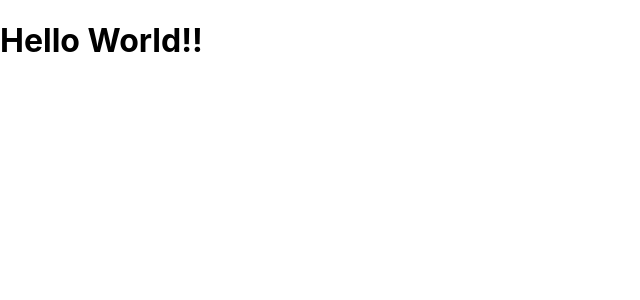
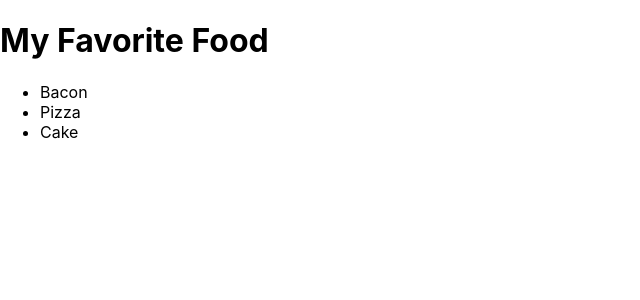
Before and after one commit to jaffreyrodriguez42/React-Udemy-Version2, a React (Create React App) app: page / in a window 1280 px wide. Shown: the top 300 px of the page, without its empty margins (0-640 px from the left). Built offline with nearby package versions, Linux system fonts and the light colour scheme.

Commit message:
JSX Code practice

```diff
--- a/src/App.js
+++ b/src/App.js
@@ -3,7 +3,15 @@ import './App.css';
 
 function App() {
   return (
-    <h1>Hello World!!</h1>
+  	<div>
+  		<h1>My Favorite Food</h1>
+  		<ul>
+  			<li>Bacon</li>
+  			<li>Pizza</li>
+  			<li>Cake</li>
+  		</ul>
+  	</div>
+
   );
 }
 
```
Also changed, not shown: 1 other file (tests, documents, lock files or other folders).
